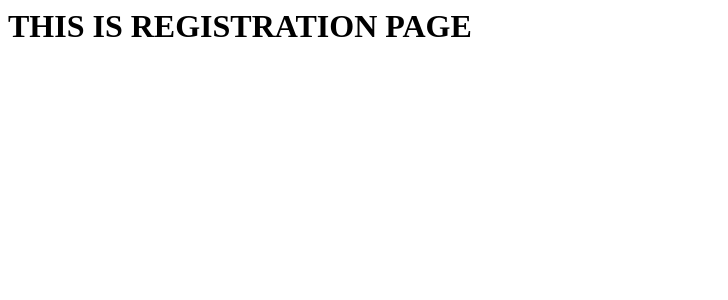
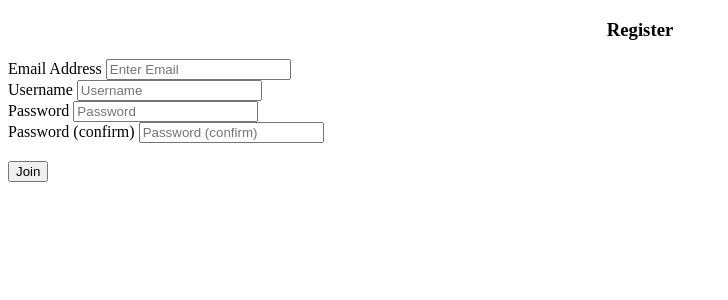
Before and after one commit to erkuysal/Flask-Mongo, a Flask app: page /register in a window 1280 px wide. Shown: the top 300 px of the page, without its empty margins (0-728 px from the left). Run offline with Flask 3, Linux system fonts and the light colour scheme.

Commit message:
Forms are added to htmls

```diff
--- a/website/templates/base.html
+++ b/website/templates/base.html
@@ -9,5 +9,9 @@
 </head>
 <body>
 
+    <div class="container">
+        {% block content %}{% endblock %}
+    </div>
+
 </body>
 </html>
--- a/website/templates/register.html
+++ b/website/templates/register.html
@@ -1 +1,54 @@
-<h1> THIS IS REGISTRATION PAGE </h1>
+{% extends "base.html" %}
+
+{% block title %} Register {% endblock %}
+
+{% block content %}
+
+    <form method="post" action="">
+        <h3 align="center">Register</h3>
+
+        <div class="form-group">
+            <label for="email">Email Address</label>
+            <input type="email"
+                   class="form-control"
+                   id="email"
+                   name="email"
+                   placeholder="Enter Email">
+        </div>
+
+        <div class="form-group">
+            <label for="username">Username</label>
+            <input type="text"
+                   class="form-control"
+                   id="username"
+                   name="username"
+                   placeholder="Username">
+        </div>
+
+        <div class="form-group">
+            <label for="password">Password</label>
+            <input type="password"
+                   class="form-control"
+                   id="password"
+                   name="password"
+                   placeholder="Password">
+        </div>
+
+        <div class="form-group">
+            <label for="password_c">Password (confirm)</label>
+            <input type="password"
+                   class="form-control"
+                   id="password_c"
+                   name="password_c"
+                   placeholder="Password (confirm)">
+        </div>
+
+        <br>
+
+        <button type="submit" class="btn btn-primary">
+            Join
+        </button>
+
+    </form>
+
+{% endblock %}
```
Also changed, not shown: website/templates/home.html (+7 -1 lines), website/templates/login.html (+36 -1 lines).
